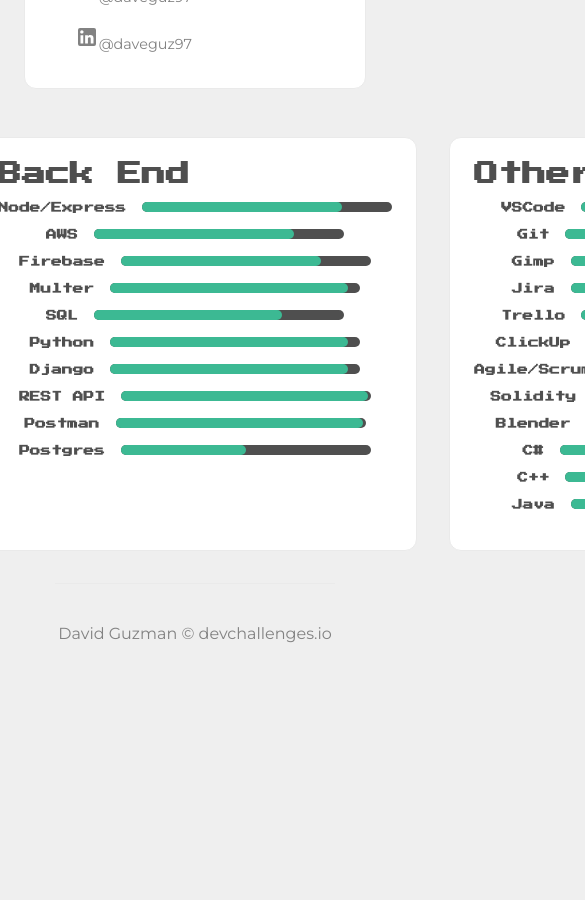
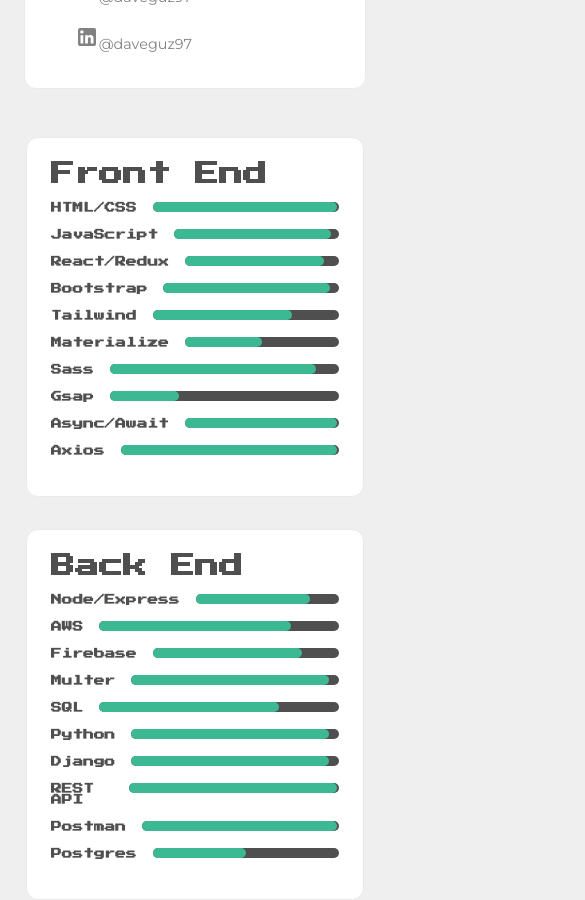
Before and after one commit to daveguz97/portfolio, a Next.js app: page / in a window 390 px wide. Shown: the part 940-1840 px from the top of the page, 585 px wide, since content can reach past the window. Before the commit the page ends 1623 px from the top, so only its background shows below. Built offline with nearby package versions, Linux system fonts and the light colour scheme.

Commit message:
Made the skills section responsive

```diff
--- a/styles/Skills.module.scss
+++ b/styles/Skills.module.scss
@@ -3,6 +3,10 @@
 .skills {
     width: 100%;
     display: flex;
+
+    .skillCard {
+        width: 33%;
+    }
 
     .skill {
         margin: 1rem 0;
@@ -12,7 +16,7 @@
 
     .progressBar {
         background-color: $primary-gray-color;
-        width: 250px;
+        width: 100%;
         max-height: 10px;
         margin-left: 1rem;
         border-radius: 5px;
@@ -152,7 +156,9 @@
             width: 50%;
         }
     }
-    .jira, .trello, .clickUp {
+    .jira,
+    .trello,
+    .clickUp {
         .completed {
             width: 90%;
         }
@@ -188,3 +194,9 @@
         }
     }
 }
+
+@media screen and (max-width: 768px) {
+    .skills {
+        flex-direction: column;
+    }
+}
```
